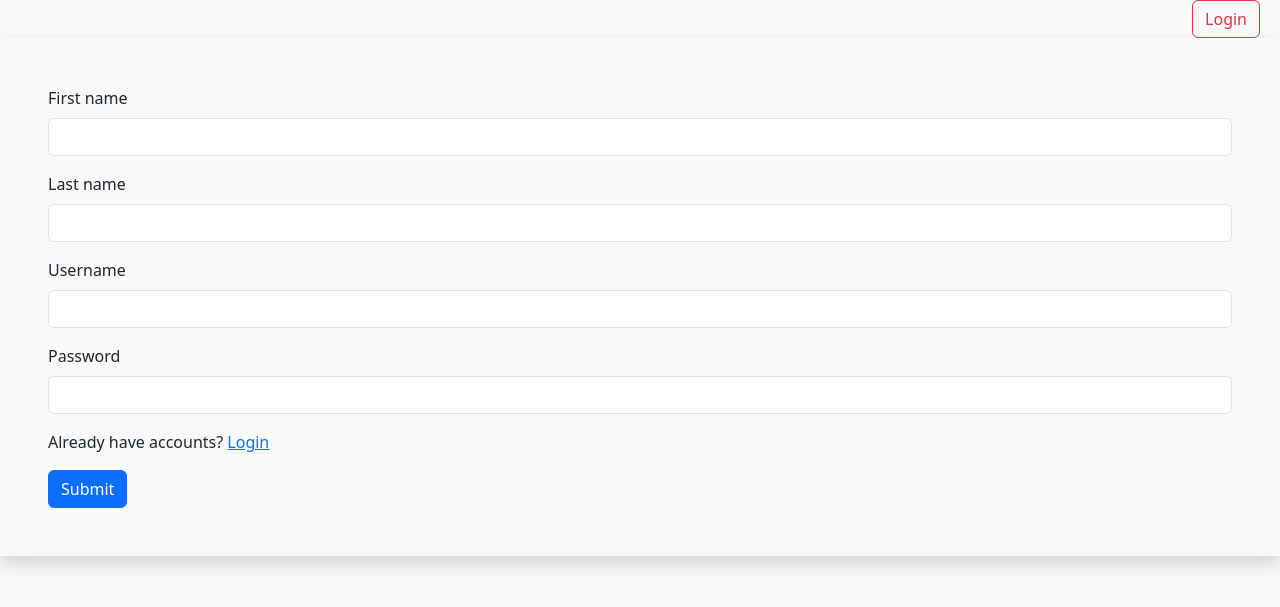
After one commit to akhil-digipie/recipe_website_django, a Django app: page /vege/register/ in a window 1280 px wide. The commit adds this page. Shown: the top 607 px of the page. Run offline with Django 5.2, Linux system fonts and the light colour scheme.

Commit message:
final commit

```diff
--- a/vege/models.py
+++ b/vege/models.py
@@ -6,3 +6,4 @@ class Recipe(models.Model):
     recipe_name = models.CharField()
     recipe_description = models.TextField()
     recipe_image = models.ImageField()
+    recipe_view_count = models.IntegerField(default=1)
--- /dev/null
+++ b/vege/templates/base1.html
@@ -0,0 +1,39 @@
+<!DOCTYPE html>
+<html lang="en">
+<head>
+    <meta charset="UTF-8">
+    <title>Recipe | Home Page</title>
+
+    <!-- Bootstrap 5 CSS CDN -->
+    <link href="https://cdn.jsdelivr.net/npm/bootstrap@5.3.0/dist/css/bootstrap.min.css" rel="stylesheet">
+</head>
+<body class="bg-light">
+{% if user.is_authenticated %}
+<nav class="navbar bg-body-tertiary">
+  <div class="container-fluid">
+    <a class="navbar-brand">Hello {{user}}</a>
+
+    <form class="d-flex ms-auto me-2" action="/vege/recipe/" method="get">
+      <input class="form-control me-2" name="search" type="text" placeholder="Search" aria-label="Search">
+      <button class="btn btn-outline-success" type="submit">Search</button>
+    </form>
+
+    <form action="/vege/logout_page/" method="get">
+      <button class="btn btn-outline-danger" type="submit">Logout</button>
+    </form>
+     {% else %}
+      <div class="container-fluid">
+
+    <form class="text-end ms-auto me-2" action="/vege/login_page/" method="get">
+      <button class="btn btn-outline-danger" type="submit">Login</button>
+    </form>
+  </div>
+</nav>
+{% endif %}
+{% block start%}
+
+{% endblock %}
+<script src="https://cdn.jsdelivr.net/npm/bootstrap@5.3.0/dist/js/bootstrap.bundle.min.js"></script>
+
+</body>
+</html>
--- a/vege/templates/register.html
+++ b/vege/templates/register.html
@@ -1,12 +1,18 @@
-<!DOCTYPE html>
-<html lang="en">
-<head>
-    <meta charset="UTF-8">
-    <link href="https://cdn.jsdelivr.net/npm/bootstrap@5.3.0/dist/css/bootstrap.min.css" rel="stylesheet">
-    <title>Register Page</title>
-</head>
+{% extends 'base1.html' %}
+{% block start %}
+
 <body>
-  <form class="card-2 shadow p-5">
+  <form method="POST" class="card-2 shadow p-5">
+    {% csrf_token %}
+      {% if messages %}
+      {{ message.tags }}
+         <div class="alert alert-primary" role="alert">
+          {% for message in messages %}
+            {{ message }}
+           {% endfor %}
+         </div>
+      {% endif %}
+
     <div class="mb-3">
       <label for="exampleInputEmail1" class="form-label">First name</label>
       <input type="text" class="form-control" name="first_name" aria-describedby="emailHelp">
@@ -21,10 +27,10 @@
     </div>
     <div class="mb-3">
       <label for="exampleInputPassword1" class="form-label">Password</label>
-      <input type="password" class="form-control" id="exampleInputPassword1">
+      <input type="password" name="password" class="form-control" id="exampleInputPassword1">
     </div>
-    <p>Already have accounts? <a href="/login/">Login</a> </p>
+    <p>Already have accounts? <a href="/vege/login_page/">Login</a> </p>
     <button type="submit" class="btn btn-primary">Submit</button>
   </form>
-</body>
-</html>
+
+{% endblock %}
--- a/vege/urls.py
+++ b/vege/urls.py
@@ -7,7 +7,8 @@ urlpatterns = [
     path('recipe/', views.recipe, name="recipe"),
     path('delete_recipe/<int:id>/', views.delete_recipe, name='delete_recipe'),
     path('update_recipe/<int:id>/', views.update_recipe, name='update_recipe'),
-    path('login', views.login, name='login'),
-    path('register', views.register, name='register'),
+    path('login_page/', views.login_page, name='login_page'),
+    path('register/', views.register, name='register'),
+    path('logout_page/', views.logout_page, name='logout_page'),
 
 ]
--- a/vege/views.py
+++ b/vege/views.py
@@ -1,7 +1,10 @@
+from django.contrib.auth import authenticate, login, logout
 from django.contrib.auth.models import User
 from django.shortcuts import render, redirect
 from .models import Recipe
+from django.contrib.auth.decorators import login_required
 
+@login_required(login_url='/vege/login/')
 def recipe(request):
     if request.method == "POST":
         data = request.POST
@@ -21,12 +24,8 @@ def recipe(request):
     recipes = Recipe.objects.all()
     if request.GET.get('search'):
         recipes = recipes.filter(recipe_name__icontains = request.GET.get('search'))
-
-
-
     context = {'recipes': recipes}
     return render(request, 'recipe.html', context)
-    # return redirect(request,'vege/recipe/',context)
 
 # from django.http import HttpResponse
 def delete_recipe(request, id):
@@ -52,29 +51,51 @@ def update_recipe(request, id):
            rec.recipe_image =  recipe_image
         rec.save()
         return redirect('/vege/recipe/')
-
     context = {'recipes': rec}
     return render(request, 'update_recipe.html', context)
 
 
-def login(request):
-    return render(request,'login.html')
+def login_page(request):
+    if request.method == "POST":
+        username = request.POST.get('username', '').strip()
+        password = request.POST.get('password', '').strip()
+        print(username,password)
+        users = User.objects.filter(username = username).values()
+        print(users)
+        user = authenticate(username=username, password=password)
+        print(user)
+        if user is not None:
+            login(request, user)
+            return redirect('/vege/recipe/')
+        else:
+            messages.error(request, "Invalid credentials")
+            return redirect('/vege/login_page/')
+    return render(request, 'login_page.html')
 
-
+from django.contrib import messages
 def register(request):
     if request.method == "POST":
         first_name = request.POST.get('first_name')
         last_name = request.POST.get('last_name')
         username = request.POST.get('username')
         password = request.POST.get('password')
+        # print(first_name, last_name, username, password)
 
-        user = User.objects.create(
-            first_name = first_name,
-            last_name = last_name,
-            username = username,
+        if User.objects.filter(username=username).exists():
+            messages.info(request, "Username already exists")
+            return redirect('/vege/register/')
+
+        user = User.objects.create_user(
+            username=username,
+            password=password,
+            first_name=first_name,
+            last_name=last_name
         )
-        user.set_password(password)
-        user.save()
+        messages.success(request, "Account created successfully")
+        return redirect('/vege/register/')
+    return render(request, 'register.html')
 
-        return redirect('/register')
-    return render(request,'register.html')
+
+def logout_page(request):
+    logout(request)
+    return redirect('/vege/login_page/')
```
Also changed, not shown: vege/templates/login.html (deleted, +0 -22 lines), vege/templates/login_page.html (added, +27 -0 lines), vege/templates/recipe.html (+14 -27 lines), vege/templates/update_recipe.html (+3 -15 lines), db.sqlite3, vege/migrations/0003_recipe_recipe_view_count.py (added), vege/migrations/0004_alter_recipe_recipe_view_count.py (added).
